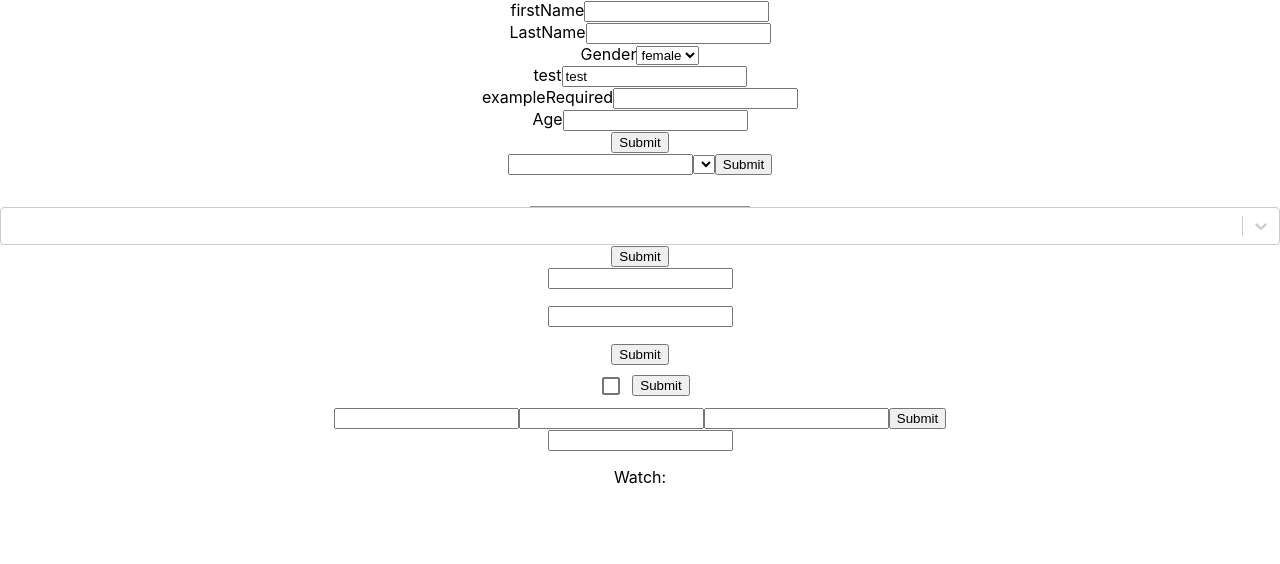
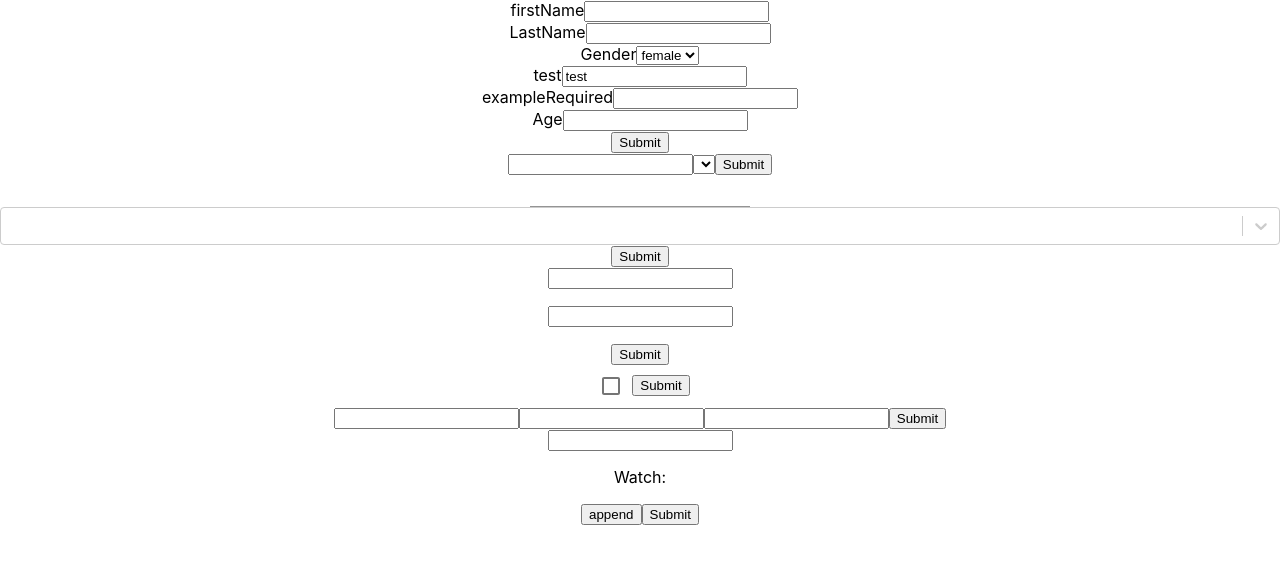
Before and after one commit to abhinav2697/Reactjs-mini-projects, a React (Create React App) app in the folder hooksform/: page / in a window 1280 px wide. Shown: the top 564 px of the page. Built offline with nearby package versions, Linux system fonts and the light colour scheme.

Commit message:
new files and features added

```diff
--- a/hooksform/src/App.js
+++ b/hooksform/src/App.js
@@ -5,7 +5,8 @@ import IntegratingHookForm from './IntegratingHookForm';
 import IntegratingwithUIlibraries from './IntegratingwithUIlibraries';
 import YupValidation from "./YupValidation";
 import HandleErrors from './HandleErrors';
-import UseWatch from './useWatch';
+import UseWatch from './UseWatch';
+import UseFieldArray from './UseFieldArray';
 
 function App() {
   return (
@@ -16,7 +17,8 @@ function App() {
       <YupValidation />
       <IntegratingControlledInputs />
       <HandleErrors />
-      <UseWatch/>
+      <UseWatch />
+      <UseFieldArray />
 
     </div>
   );
--- /dev/null
+++ b/hooksform/src/UseFieldArray.jsx
@@ -0,0 +1,41 @@
+import React from 'react'
+import { useForm,useFieldArray, Controller } from 'react-hook-form';
+
+
+
+const UseFieldArray = () => {
+  const { control, register, handleSubmit, reset, trigger, setError } = useForm({
+
+  });
+  const { fields, append, prepend, remove, swap, move, insert } = useFieldArray({
+    control,
+    name:"test",
+
+});
+  return (
+    <form onSubmit={handleSubmit(data => console.log(data))}>
+      <ul>
+        {fields.map((item, index) => (
+          <li key={item.id}>
+            <input {...register(`test.${index}.firstName`)} />
+            <Controller
+              render={({ field }) => <input{...field} />}
+              name={`test.${index}.lastName`}
+              control={control}
+            />
+            <button type="button" onClick={()=>remove(index)}>Delete</button>
+          </li>
+        ))}
+      </ul>
+      <button type="button"
+        onClick={() => append({ firstName: "bill", lastName: "luo" })}>
+        append
+      </button>
+      <input type="submit" />
+
+  </form>
+
+  )
+}
+
+export default UseFieldArray
```
Also changed, not shown: hooksform/src/UseFormState.jsx (added, +24 -0 lines).
